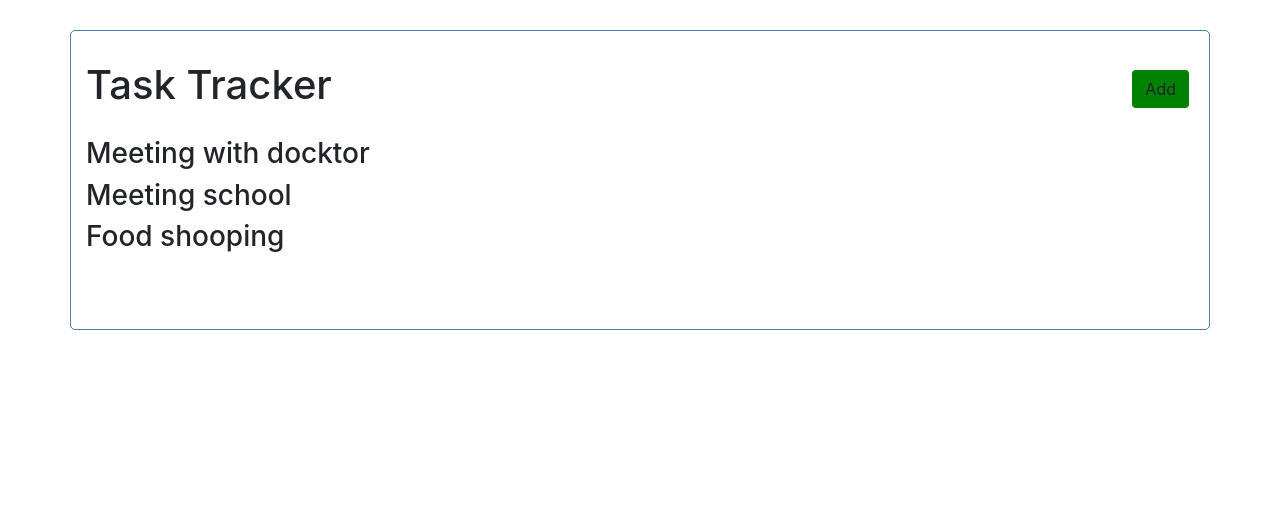
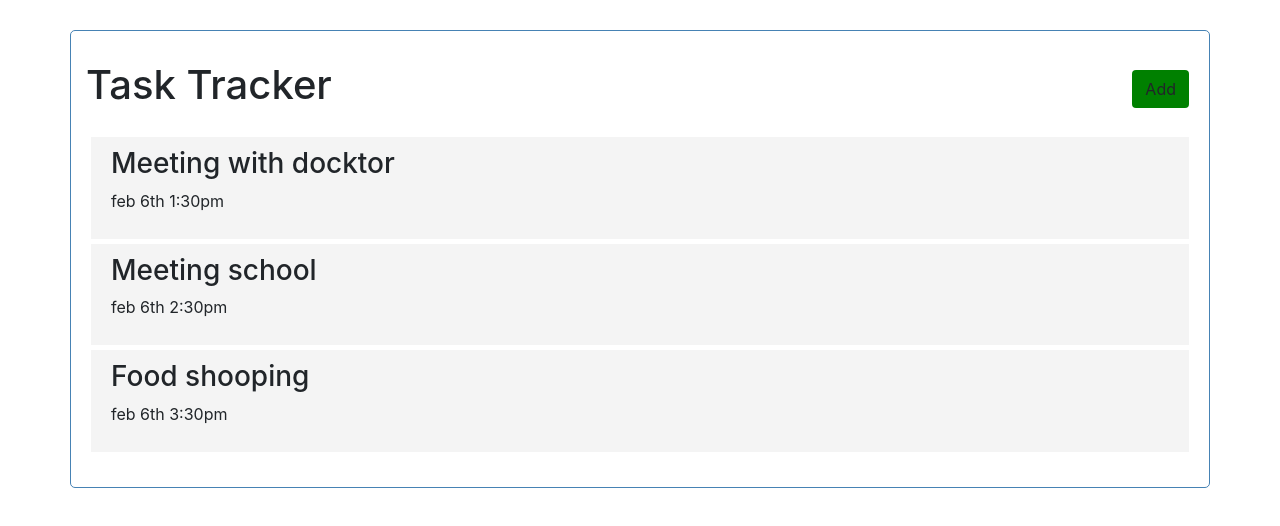
Before and after one commit to morshedsarwer71/react-time-tracker, a React (Create React App) app: page / in a window 1280 px wide. Shown: the top 526 px of the page. Built offline with nearby package versions, Linux system fonts and the light colour scheme.

Commit message:
child task added

```diff
--- /dev/null
+++ b/src/components/Task.js
@@ -0,0 +1,12 @@
+import React from 'react'
+
+const Task = ({task}) => {
+    return (
+        <div className='task'>
+            <h3>{task.text}</h3>
+            <p>{task.day}</p>
+        </div>
+    )
+}
+
+export default Task
--- a/src/components/Tasks.js
+++ b/src/components/Tasks.js
@@ -1,10 +1,10 @@
-
+import Task from './Task';
 const Tasks = ({tasks}) => {
 
     return (
         <>
             {tasks.map((task)=>(
-            <h3 key={task.id}>{task.text}</h3>
+            <Task key={task.id} task={task} />
             ))}
         </>
     )
```
